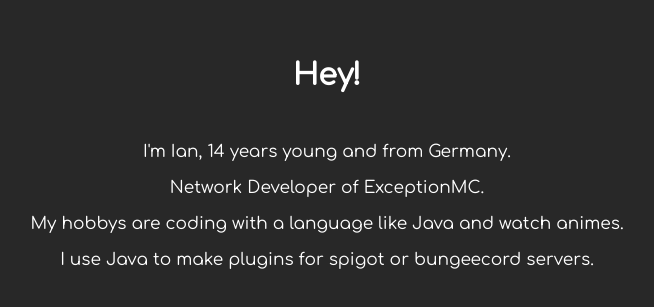
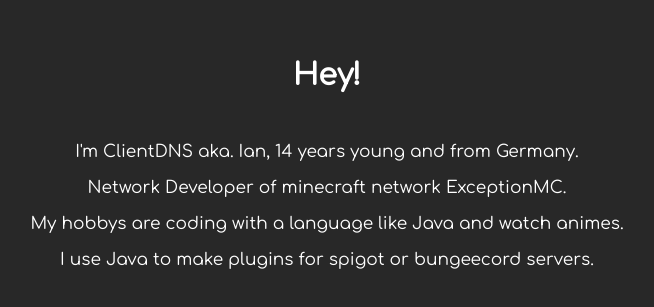
Before and after one commit to BenniPa/clientdns.github.io, a plain HTML site: page index.html in a window 1280 px wide. Shown: the part 191-498 px from the top of the page, without its empty margins (313-967 px from the left). Drawn offline with Linux system fonts and the light colour scheme.

Commit message:
Update index.html

```diff
--- a/index.html
+++ b/index.html
@@ -13,9 +13,10 @@
     <body>
         <h1>Hey!</h1>
 
-        <p>I'm Ian, 14 years young and from Germany.</p>
-        <p>Network Developer of <a href="https://github.com/exceptionmc">ExceptionMC</a>.</p>
-        <p>My hobbys are coding with a language like Java and watch animes.</p>
-        <p>I use Java to make plugins for spigot or bungeecord servers.</p>
+        <p>I'm <a href="https://github.com/ClientDNS">ClientDNS</a> aka. Ian, 14 years young and from Germany.</p>
+        <p>Network Developer of minecraft network <a href="https://exceptionmc.net">ExceptionMC</a>.</p>
+        <p>My hobbys are coding with a language like <a href="https://java.com/en">Java</a> and watch animes.</p>
+        <p>I use Java to make plugins for <a href="https://spigotmc.org">spigot</a> or
+            <a href="https://spigotmc.org/wiki/bungeecord">bungeecord</a> servers.</p>
     </body>
 </html>
```
